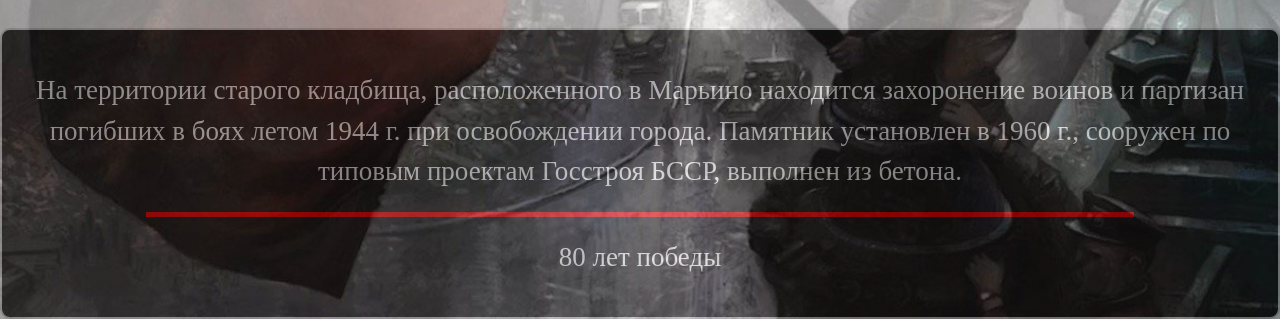
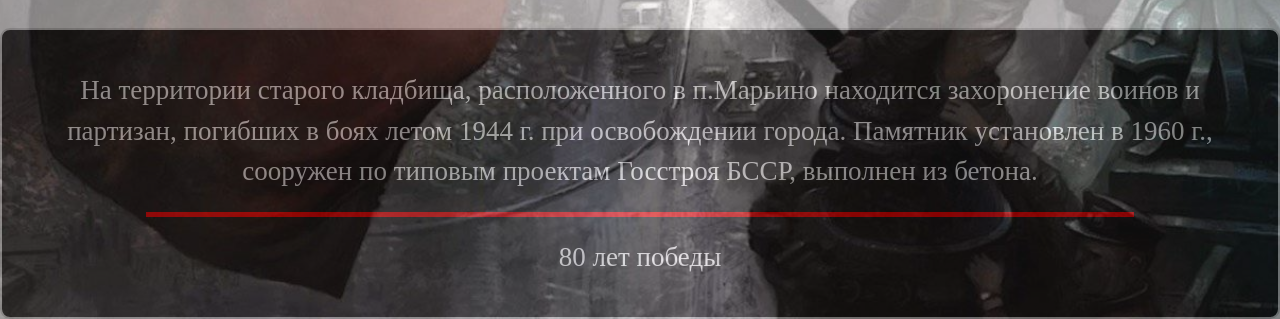
Before and after one commit to Potaphik/bratskaya-mogila-Tekhnikum, a plain HTML site: page index.html in a window 1280 px wide. Shown: the part 767-1086 px from the top of the page. Drawn offline with Linux system fonts and the light colour scheme.

Commit message:
Update index.html

```diff
--- a/index.html
+++ b/index.html
@@ -96,7 +96,7 @@
         <img src="техникум.JPG" alt="Центральная картинка" id="central-image">
     </div>
     <div class="text-container"> <!-- Контейнер для текста с рамкой -->
-        <p>На территории старого кладбища, расположенного в Марьино находится захоронение воинов и партизан погибших в боях летом 1944 г. при освобождении города. Памятник установлен в 1960 г., сооружен по типовым проектам Госстроя БССР, выполнен из бетона.</p>
+        <p>На территории старого кладбища, расположенного в п.Марьино находится захоронение воинов и партизан, погибших в боях летом 1944 г. при освобождении города. Памятник установлен в 1960 г., сооружен по типовым проектам Госстроя БССР, выполнен из бетона.</p>
         <hr> <!-- Красная линия -->
         <p>80 лет победы</p> <!-- Новый текст под красной линией -->
     </div>
```
